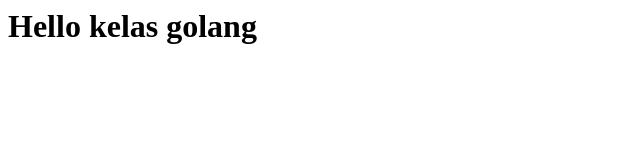
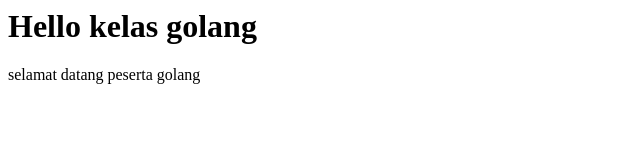
Before and after one commit to progategol3/golangkelas4, a plain HTML site: page index.html in a window 1280 px wide. Shown: the whole page, without its empty margins (0-640 px from the left). Drawn offline with Linux system fonts and the light colour scheme.

Commit message:
Update index.html

```diff
--- a/index.html
+++ b/index.html
@@ -1 +1,2 @@
 <h1>Hello kelas golang</h1>
+<p>selamat datang peserta golang</p>
```
